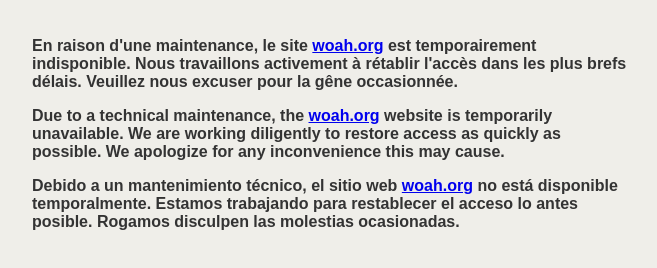
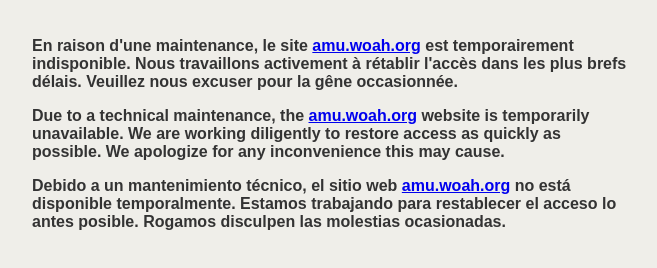
Before and after one commit to jermey123/amu, a plain HTML site: page index.html in a window 1280 px wide. Shown: the part 312-580 px from the top of the page, without its empty margins (308-965 px from the left). Drawn offline with Linux system fonts and the light colour scheme.

Commit message:
Add files via upload

```diff
--- a/index.html
+++ b/index.html
@@ -32,9 +32,9 @@
 <body>
     <div class="message-container">
         <img src="logo.png" alt="Logo" class="logo">
-        <p><strong>En raison d'une maintenance, le site <a href="http://amu.woah.org">woah.org</a> est temporairement indisponible. Nous travaillons activement à rétablir l'accès dans les plus brefs délais. Veuillez nous excuser pour la gêne occasionnée.</strong></p>
-        <p><strong>Due to a technical maintenance, the <a href="http://amu.woah.org">woah.org</a> website is temporarily unavailable. We are working diligently to restore access as quickly as possible. We apologize for any inconvenience this may cause.</strong></p>
-        <p><strong>Debido a un mantenimiento técnico, el sitio web <a href="http://.amuwoah.org">woah.org</a> no está disponible temporalmente. Estamos trabajando para restablecer el acceso lo antes posible. Rogamos disculpen las molestias ocasionadas.</strong></p>
+        <p><strong>En raison d'une maintenance, le site <a href="http://amu.woah.org">amu.woah.org</a> est temporairement indisponible. Nous travaillons activement à rétablir l'accès dans les plus brefs délais. Veuillez nous excuser pour la gêne occasionnée.</strong></p>
+        <p><strong>Due to a technical maintenance, the <a href="http://amu.woah.org">amu.woah.org</a> website is temporarily unavailable. We are working diligently to restore access as quickly as possible. We apologize for any inconvenience this may cause.</strong></p>
+        <p><strong>Debido a un mantenimiento técnico, el sitio web <a href="http://amu.woah.org">amu.woah.org</a> no está disponible temporalmente. Estamos trabajando para restablecer el acceso lo antes posible. Rogamos disculpen las molestias ocasionadas.</strong></p>
     </div>
 </body>
 </html>
```
